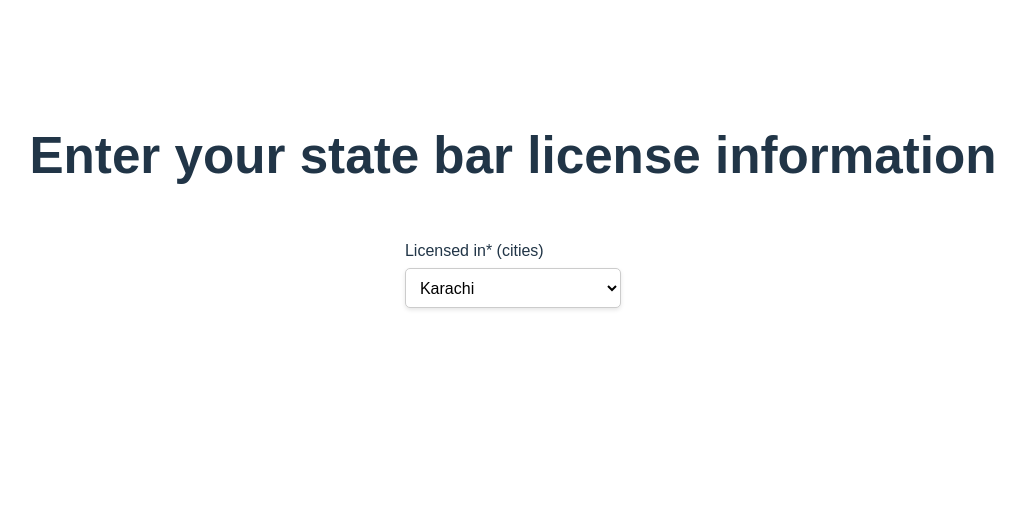
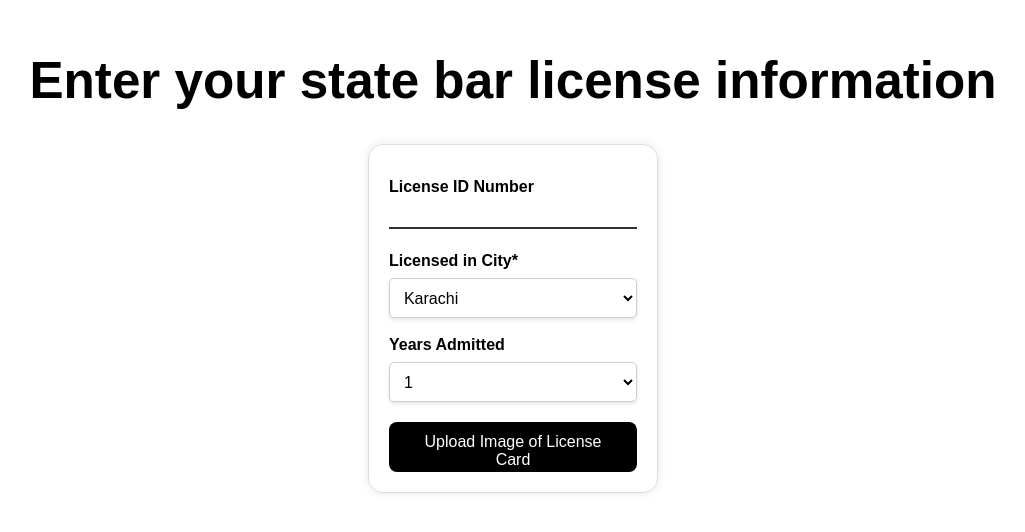
Before and after one commit to Muhammad-Fasih07/LegalApp, a React (Vite) app: page /lawyersPersonalDetails in a window 1280 px wide. Shown: the part 176-708 px from the top of the page, without its empty margins (127-1152 px from the left). Built offline with nearby package versions, Linux system fonts and the light colour scheme.

Commit message:
chore: Update dependencies, add lawyer personal details screen, and adjust styling, added ImageUploadModal on lawyerdetailScreen

```diff
--- a/package.json
+++ b/package.json
@@ -10,10 +10,12 @@
     "preview": "vite preview"
   },
   "dependencies": {
+    "@types/react-modal": "^3.16.3",
     "framer-motion": "^11.2.9",
     "react": "^18.2.0",
     "react-dom": "^18.2.0",
     "react-icons": "^5.2.1",
+    "react-modal": "^3.16.1",
     "react-router-dom": "^6.23.1"
   },
   "devDependencies": {
--- a/src/Css/LawyersPersonalDetails.css
+++ b/src/Css/LawyersPersonalDetails.css
@@ -9,16 +9,26 @@
 .title {
   font-weight: bold;
   text-align: center;
+  color: black;
 }
 
 .card {
   width: 80%;
-  max-width: 300px;
-  height: 200px;
+  max-width: "auto";
+  height: "auto";
   border-radius: 15px;
-  border: 1px solid #fff;
+  border: 1px solid #ddd; /* Lighter border color */
   box-sizing: border-box;
   padding: 20px;
+  justify-content: center;
+  align-items: flex-start;
+  transition: all 0.3s ease; /* Add transition for smooth animation */
+  box-shadow: 0px 0px 10px rgba(0, 0, 0, 0.1); /* Lighter shadow */
+}
+
+.card:hover {
+  border-color: #aaa; /* Darker border color on hover */
+  box-shadow: 0px 0px 20px rgba(0, 0, 0, 0.2); /* Darker shadow on hover */
 }
 
 /* For tablets: */
--- a/src/Screens/lawyerPersonalDetails.tsx
+++ b/src/Screens/lawyerPersonalDetails.tsx
@@ -1,6 +1,12 @@
-import React from "react";
+import React, { useState } from "react";
 import "../Css/LawyersPersonalDetails.css";
 import DropDownField from "../components/fields/DropDownField";
+import InputField from "../components/InputField";
+import Modal from "react-modal";
+import ImageUploadModal from "../components/ImageUploadModal";
+import Button from "../components/buttons/button";
+
+Modal.setAppElement("#root");
 
 function LawyersPersonalDetails() {
   const cities = [
@@ -32,24 +38,100 @@ function LawyersPersonalDetails() {
     "Mirpur Khas",
     "Nawabshah",
   ];
+
+  const yearsAdmitted = Array.from({ length: 50 }, (_, i) => i + 1);
+
+  const [formState, setFormState] = useState({ licenseNumber: "" });
+
+  const handleInputChange = (event: React.ChangeEvent<HTMLInputElement>) => {
+    setFormState({ ...formState, [event.target.name]: event.target.value });
+  };
+  const [modalIsOpen, setModalIsOpen] = useState(false);
+
+  const [selectedImage, setSelectedImage] = useState<File | null>(null);
+  console.log("License Number: ", formState.licenseNumber);
   return (
     <div className="lawyers-details">
       <h1 className="title">Enter your state bar license information</h1>
       <div className="card">
-        <div style={{ padding: "0 1rem" }}>
+        <div style={{ width: "100%", textAlign: "left" }}>
           {" "}
-          {/* Add a container with padding */}
           <label
-            style={{ display: "block", textAlign: "left", marginBottom: 5 }}
+            style={{
+              display: "block",
+              textAlign: "left",
+              marginTop: 10,
+              color: "black",
+              fontWeight: "bold",
+            }}
           >
-            Licensed in* (cities)
+            License ID Number
+          </label>
+          <InputField
+            type="number"
+            name="licenseNumber"
+            value={formState.licenseNumber}
+            onChange={handleInputChange}
+            style={{
+              width: "86%",
+            }}
+            enteredValueColor="black"
+          />
+        </div>
+        <div style={{ width: "100%", textAlign: "left" }}>
+          {" "}
+          <label
+            style={{
+              display: "block",
+              textAlign: "left",
+              marginBottom: 5,
+              color: "black",
+              fontWeight: "bold",
+            }}
+          >
+            Licensed in City*
           </label>
           <DropDownField
             options={cities}
-            style={{ width: "100%", height: "2.5rem" }}
+            style={{ width: "100%", height: "2.5rem", color: "black" }}
             onChange={(value) => console.log(value)}
           />
         </div>
+        <div style={{ width: "100%", textAlign: "left", marginTop: 15 }}>
+          {" "}
+          <label
+            style={{
+              display: "block",
+              textAlign: "left",
+              marginBottom: 5,
+              color: "black",
+              fontWeight: "bold",
+            }}
+          >
+            Years Admitted
+          </label>
+          <DropDownField
+            options={yearsAdmitted}
+            style={{ width: "100%", height: "2.5rem", color: "black" }}
+            onChange={(value) => console.log(value)}
+          />
+        </div>
+        <Button
+          type="submit"
+          height="50px"
+          width="auto"
+          buttonColor="black"
+          textColor="white"
+          onClick={() => setModalIsOpen(true)}
+          style={{ marginTop: 20 }}
+        >
+          Upload Image {"\n"} of License Card
+        </Button>
+        <ImageUploadModal
+          isOpen={modalIsOpen}
+          onRequestClose={() => setModalIsOpen(false)}
+          onImageUpload={setSelectedImage}
+        />
       </div>
     </div>
   );
--- a/src/Screens/signUpLawyer.tsx
+++ b/src/Screens/signUpLawyer.tsx
@@ -46,6 +46,7 @@ function Signup() {
           onChange={handleInputChange}
           label="Name"
           style={{ marginBottom: "1rem" }}
+          labelColor="#000"
         />
         <InputField
           type="email"
@@ -54,6 +55,7 @@ function Signup() {
           onChange={handleInputChange}
           label="Email"
           style={{ marginBottom: "1rem" }}
+          labelColor="#000"
         />
         <InputField
           type="password"
@@ -62,6 +64,7 @@ function Signup() {
           onChange={handleInputChange}
           label="Password"
           style={{ marginBottom: "1rem" }}
+          labelColor="#000"
         />
         <InputField
           type="password"
@@ -70,6 +73,7 @@ function Signup() {
           onChange={handleInputChange}
           label="Confirm Password"
           style={{ marginBottom: "1.5rem" }}
+          labelColor="#000"
         />
         <Button
           type="submit"
--- /dev/null
+++ b/src/components/ImageUploadModal.tsx
@@ -0,0 +1,43 @@
+import React, { useState } from "react";
+import Modal from "react-modal";
+
+Modal.setAppElement("#root");
+
+interface ImageUploadModalProps {
+  isOpen: boolean;
+  onRequestClose: () => void;
+  onImageUpload: (file: File) => void;
+}
+
+const ImageUploadModal: React.FC<ImageUploadModalProps> = ({
+  isOpen,
+  onRequestClose,
+  onImageUpload,
+}) => {
+  const handleImageUpload = (event: React.ChangeEvent<HTMLInputElement>) => {
+    if (event.target.files && event.target.files[0]) {
+      onImageUpload(event.target.files[0]);
+    }
+  };
+
+  return (
+    <Modal
+      isOpen={isOpen}
+      onRequestClose={onRequestClose}
+      contentLabel="Image Upload Modal"
+      style={{
+        content: {
+          width: "400px",
+          height: "400px",
+          margin: "auto",
+        },
+      }}
+    >
+      <h2>Upload Image</h2>
+      <input type="file" accept="image/*" onChange={handleImageUpload} />
+      <button onClick={onRequestClose}>Close</button>
+    </Modal>
+  );
+};
+
+export default ImageUploadModal;
--- a/src/components/InputField.tsx
+++ b/src/components/InputField.tsx
@@ -6,7 +6,9 @@ interface InputFieldProps {
   type: string;
   onChange: (event: React.ChangeEvent<HTMLInputElement>) => void;
   style?: React.CSSProperties;
-  label: string;
+  label?: string;
+  labelColor?: string;
+  enteredValueColor?: string;
 }
 
 const InputField: React.FC<InputFieldProps> = ({
@@ -16,6 +18,8 @@ const InputField: React.FC<InputFieldProps> = ({
   onChange,
   style,
   label,
+  labelColor,
+  enteredValueColor = "black",
 }) => {
   return (
     <div className="input-field">
@@ -26,11 +30,16 @@ const InputField: React.FC<InputFieldProps> = ({
         onChange={onChange}
         id={name}
         placeholder={value ? " " : value}
-        style={style}
+        style={{ ...style, color: enteredValueColor }}
         required
       />
-      <label htmlFor={name}>{label}</label>
+      {label && (
+        <label htmlFor={name} style={{ color: labelColor }}>
+          {label}
+        </label>
+      )}
     </div>
   );
 };
+
 export default InputField;
--- a/src/components/fields/DropDownField.tsx
+++ b/src/components/fields/DropDownField.tsx
@@ -1,13 +1,15 @@
 import React, { CSSProperties } from "react";
 import "../../Css/DropDownField.css"; // Import the CSS file
 
-interface SelectFieldProps {
-  options: string[];
-  onChange?: (value: string) => void;
+interface SelectFieldProps<T> {
+  // Add a generic parameter T
+  options: T[]; // Use T[] instead of string[]
+  onChange?: (value: T) => void; // Use T instead of string
   style?: CSSProperties;
 }
 
-const DropDownField: React.FC<SelectFieldProps> = ({
+const DropDownField: React.FC<SelectFieldProps<any>> = ({
+  // Use any as the generic argument
   options,
   onChange,
   style,
--- a/src/index.css
+++ b/src/index.css
@@ -67,9 +67,10 @@ button:focus-visible {
   }
 }
 
-
-body, html {
+body,
+html {
   margin: 0;
   padding: 0;
   font-family: Arial, sans-serif;
+  background-color: #fff;
 }
```
Also changed, not shown: 1 other file (tests, documents, lock files or other folders).
